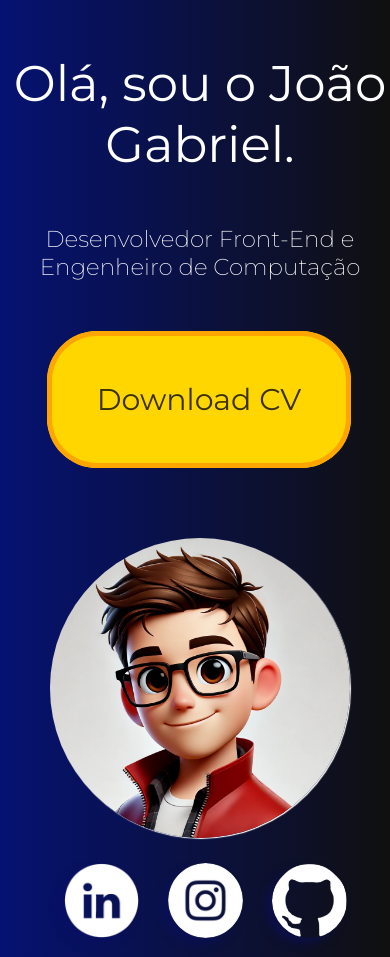
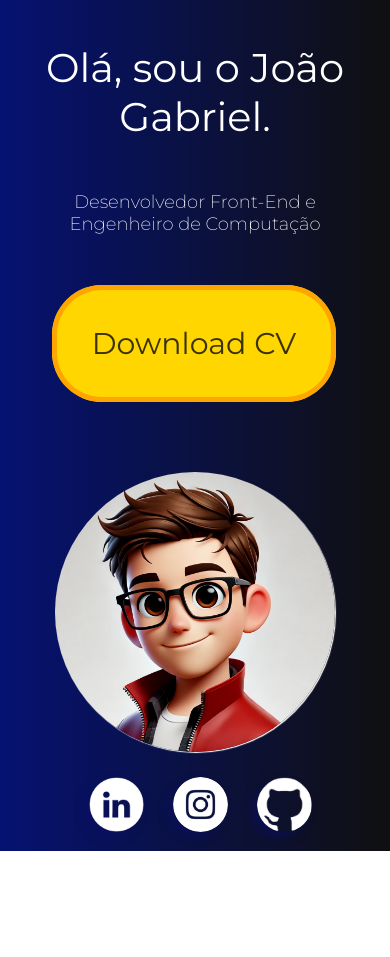
Before and after one commit to MeJohnGabriel/Portifolio-2025, a plain HTML site: page index.html in a window 390 px wide. Shown: the part 782-1739 px from the top of the page. After the commit the page ends 1633 px from the top, so only its background shows below. Drawn offline with nearby package versions, Linux system fonts and the light colour scheme.

Commit message:
+ responsividade p/ telas menores

```diff
--- a/estilos/media-queries.css
+++ b/estilos/media-queries.css
@@ -195,6 +195,9 @@
   }
 
   /* burguer */
+  header {
+    margin-top: 0px;
+  }
   header > span#burguer {
     font-family: "Montserrat", serif;
     color: #ffd000;
@@ -244,19 +247,19 @@
     padding-top: 40px;
     padding-bottom: 50px;
     margin: auto;
-    font-size: 50px;
-    width: 400px;
+    font-size: 40px;
+    width: 350px;
     text-align: center;
   }
   main > section.tittles h2 {
     margin: auto;
-    font-size: 23px;
+    font-size: 18px;
     text-align: center;
-    width: 400px;
+    width: 350px;
   }
   main > section.tittles > span#btnScolpe {
     margin-top: 50px;
-    padding: 50px;
+    padding: 40px;
     justify-content: center;
     border-radius: 50px;
     box-shadow: inset 0px 0px 0px 5px orange;
@@ -273,13 +276,13 @@
     padding-top: 30px;
   }
   div.imgcontainer > img {
-    width: 300px;
+    width: 280px;
   }
   div.imgcontainer > ul > li {
     display: inline-block;
     margin-top: 25px;
   }
   ul img {
-    width: 75px;
+    width: 55px;
   }
 }
```
